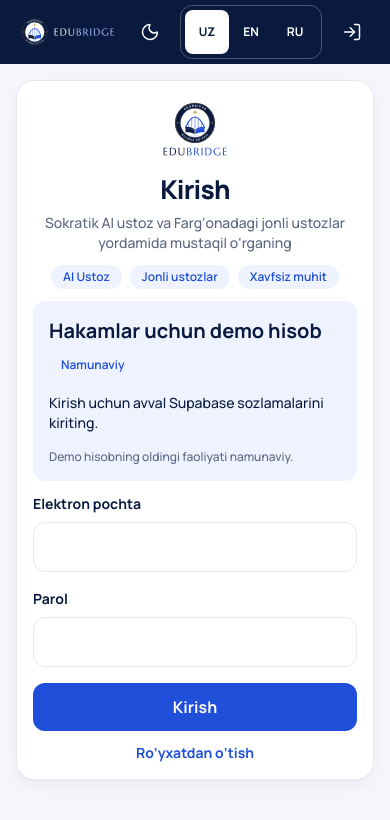
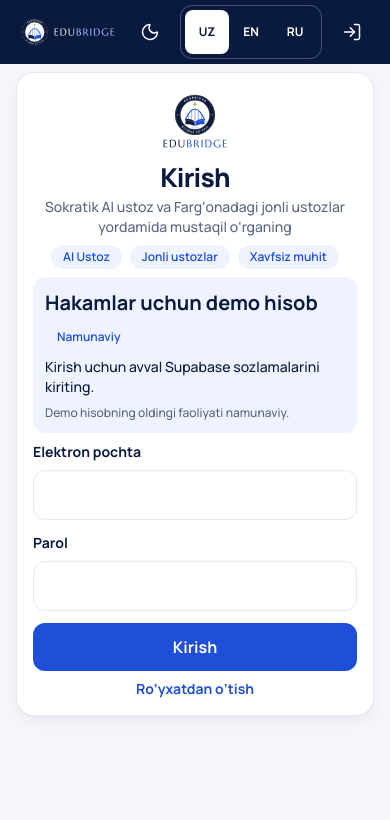
Before and after one commit to scottcall2123/edubridge, a Next.js app: page /login in a window 390 px wide. Shown: the top 820 px of the page. Built offline with nearby package versions, Linux system fonts and the light colour scheme; no server answers.

Commit message:
fix: fit phone login controls within the first screen

```diff
--- a/app/login/page.tsx
+++ b/app/login/page.tsx
@@ -28,8 +28,8 @@ export default async function LoginPage({
     /* Setup is documented for the project owner. */
   }
   return (
-    <main className="container motion-page py-4 md:py-8">
-      <div className="card mx-auto max-w-lg space-y-3">
+    <main className="container motion-page py-2 md:py-8">
+      <div className="card mx-auto max-w-lg space-y-2 md:space-y-4">
         <Image
           className="brand-light mx-auto h-16 w-auto"
           src="/brand/edubridge-logo-vertical.svg"
@@ -40,12 +40,12 @@ export default async function LoginPage({
         <Image className="brand-dark mx-auto h-16 w-auto" src="/brand/edubridge-logo-vertical-on-dark.svg" width={114} height={96} alt="EduBridge" />
         <div className="text-center">
           <h1>{t("auth.title")}</h1>
-          <p className="mt-2 text-sm text-muted">{t("auth.description")}</p>
-          <div className="mt-3 flex flex-wrap justify-center gap-2">
+          <p className="mt-1 text-sm text-muted">{t("auth.description")}</p>
+          <div className="mt-2 flex flex-wrap justify-center gap-2">
             {["aiChip", "teacherChip", "safeChip"].map((key) => <Tag key={key}>{t(`auth.${key}`)}</Tag>)}
           </div>
         </div>
-        <section className="space-y-4 rounded-xl bg-sky-50 p-4">
+        <section className="space-y-2 rounded-xl bg-sky-50 p-3 md:p-4">
           <div className="flex flex-wrap items-center justify-between gap-2"><h2 className="text-base">{t("auth.demoTitle")}</h2><Tag>{t("common.sample")}</Tag></div>
           {demo ? (
             <>
--- a/components/auth/LoginForm.tsx
+++ b/components/auth/LoginForm.tsx
@@ -7,9 +7,9 @@ export function LoginForm() {
   const t = useTranslations(),
     [state, action, pending] = useActionState<AuthState, FormData>(login, {});
   return (
-    <form action={action} className="space-y-4">
+    <form action={action} className="space-y-3">
       <div>
-        <label htmlFor="email">{t("auth.email")}</label>
+        <label className="mb-1" htmlFor="email">{t("auth.email")}</label>
         <input
           id="email"
           name="email"
@@ -20,7 +20,7 @@ export function LoginForm() {
         />
       </div>
       <div>
-        <label htmlFor="password">{t("auth.password")}</label>
+        <label className="mb-1" htmlFor="password">{t("auth.password")}</label>
         <input
           id="password"
           name="password"
```
